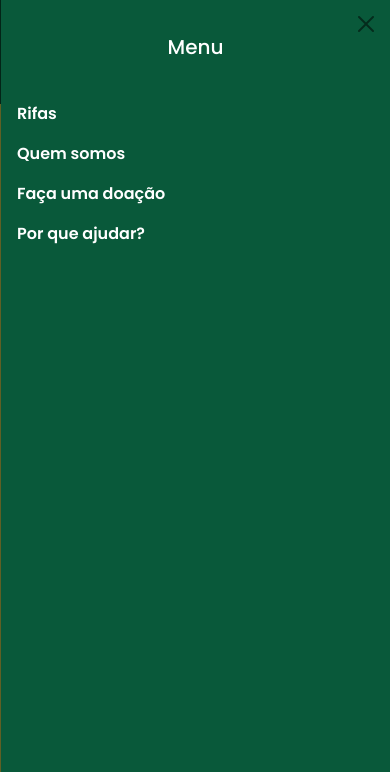
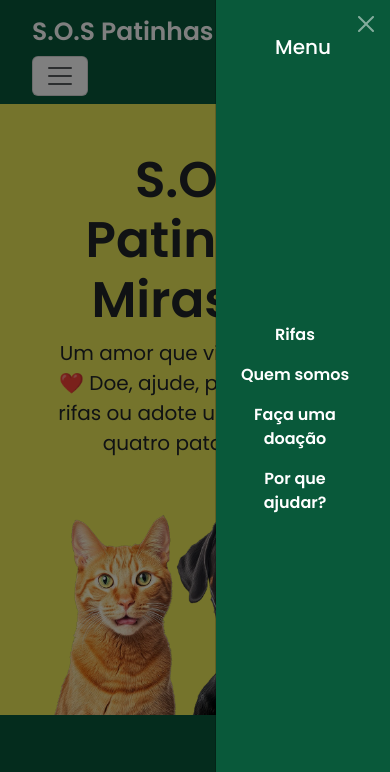
Before and after one commit to marciuuu/SosPatinhasMirassol, a plain HTML site: page index.html in a window 390 px wide. Both pictures are taken after a click on the button "Toggle navigation". Shown: the top 772 px of the page. Drawn offline with nearby package versions, Linux system fonts and the light colour scheme.

Commit message:
atualizei formatações para o mobile

```diff
--- a/assets/css/queries.css
+++ b/assets/css/queries.css
@@ -1,6 +1,5 @@
 @media (max-width: 768px) {
 
-    /* Pagina História  */
     .main-content {
         flex-direction: column;
         text-align: center;
@@ -30,8 +29,8 @@
 
     .img-home img {
         max-width: 100%;
-        padding-top: 180px;
         padding-right: 30px;
+        padding-top: 0 !important;
     }
 
     .imagem-direita {
--- a/assets/css/style.css
+++ b/assets/css/style.css
@@ -36,7 +36,12 @@ nav {
 }
 
 .nav-link {
-    color: #FFFFFF !important;
+    position: relative;
+    color: white !important;
+    transition: color 0.3s ease;
+    text-align: center;
+    display: inline-block;
+    width: 100%;
 }
 
 .navbar-toggler {
@@ -54,6 +59,31 @@ nav {
 
 .offcanvas-header {
     flex-direction: column-reverse;
+}
+
+/* Reduzir a largura da barra lateral offcanvas */
+.offcanvas.offcanvas-end {
+    width: 175px;
+    /* ou o valor que preferir */
+    max-width: 80vw;
+    /* para garantir que não ultrapasse 80% da tela em dispositivos pequenos */
+}
+
+.offcanvas-body {
+    display: flex;
+    justify-content: center;
+    /* Centraliza horizontalmente */
+    align-items: center;
+    /* Centraliza verticalmente */
+    height: 100%;
+    /* Ocupa toda a altura da offcanvas */
+    padding-bottom: 100px;
+    /* Remove o padding padrão */
+}
+
+.offcanvas .btn-close {
+    filter: invert(1) !important;
+    /* Inverte as cores do ícone (torna branco) */
 }
 
 /* efeito menu  */
```
